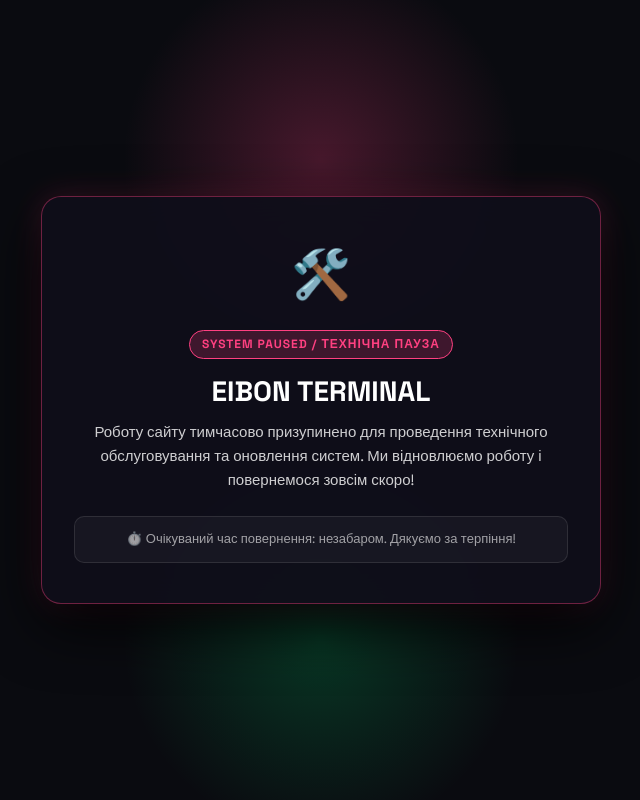
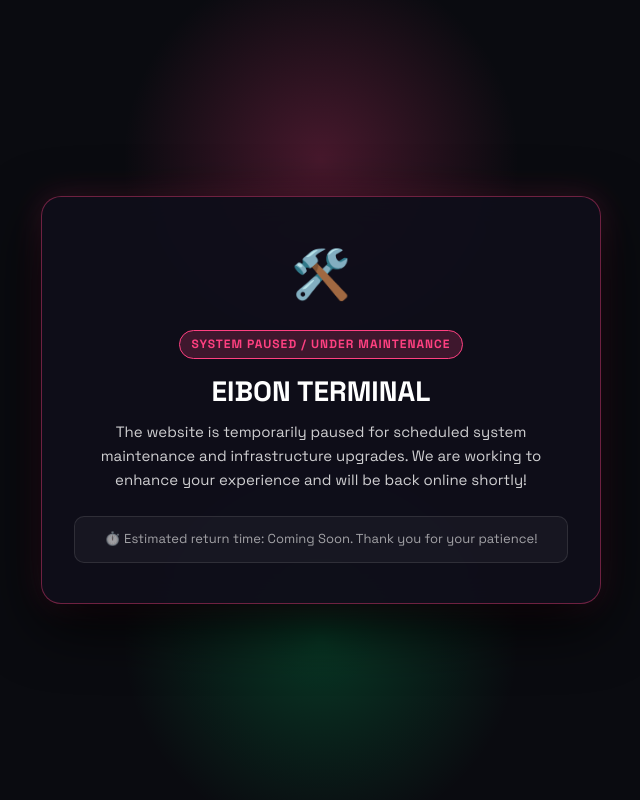
Before and after one commit to KarambitUR/NTE, a Next.js app: page / in a window 1280 px wide. Shown: the top 800 px of the page, without its empty margins (319-959 px from the left). Built offline with nearby package versions, Linux system fonts and the light colour scheme; no server answers.

Commit message:
style(maintenance): update MaintenanceScreen text to 100% English

```diff
--- a/app/components/MaintenanceModal.js
+++ b/app/components/MaintenanceModal.js
@@ -82,7 +82,7 @@ export default function MaintenanceScreen() {
             marginBottom: '16px',
           }}
         >
-          SYSTEM PAUSED / ТЕХНІЧНА ПАУЗА
+          SYSTEM PAUSED / UNDER MAINTENANCE
         </span>
 
         <h1 style={{ fontSize: '28px', fontWeight: '800', margin: '0 0 12px 0', lineHeight: 1.2 }}>
@@ -90,7 +90,7 @@ export default function MaintenanceScreen() {
         </h1>
 
         <p style={{ fontSize: '15px', lineHeight: '1.6', color: 'rgba(255,255,255,0.8)', margin: '0 0 24px 0' }}>
-          Роботу сайту тимчасово призупинено для проведення технічного обслуговування та оновлення систем. Ми відновлюємо роботу і повернемося зовсім скоро!
+          The website is temporarily paused for scheduled system maintenance and infrastructure upgrades. We are working to enhance your experience and will be back online shortly!
         </p>
 
         <div
@@ -103,7 +103,7 @@ export default function MaintenanceScreen() {
             color: 'rgba(255,255,255,0.6)',
           }}
         >
-          ⏱️ Очікуваний час повернення: незабаром. Дякуємо за терпіння!
+          ⏱️ Estimated return time: Coming Soon. Thank you for your patience!
         </div>
       </div>
     </div>
```
